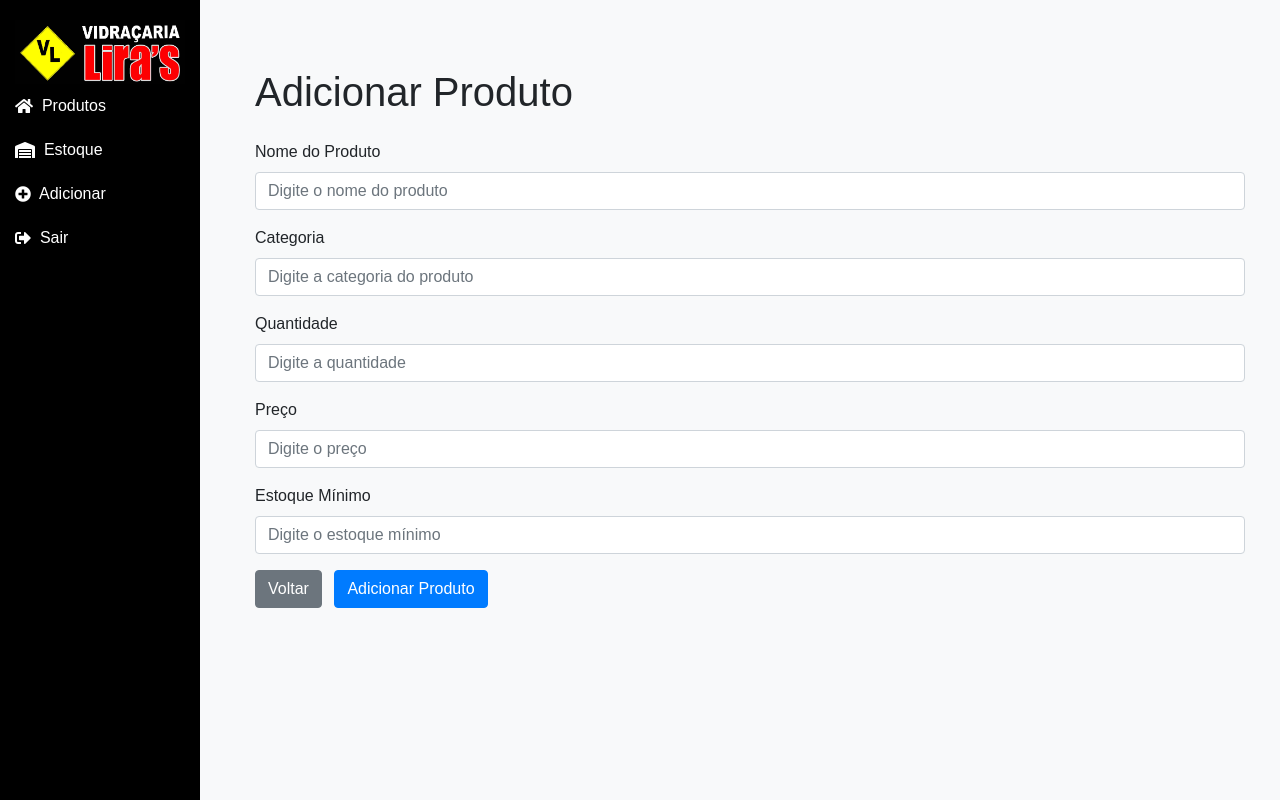
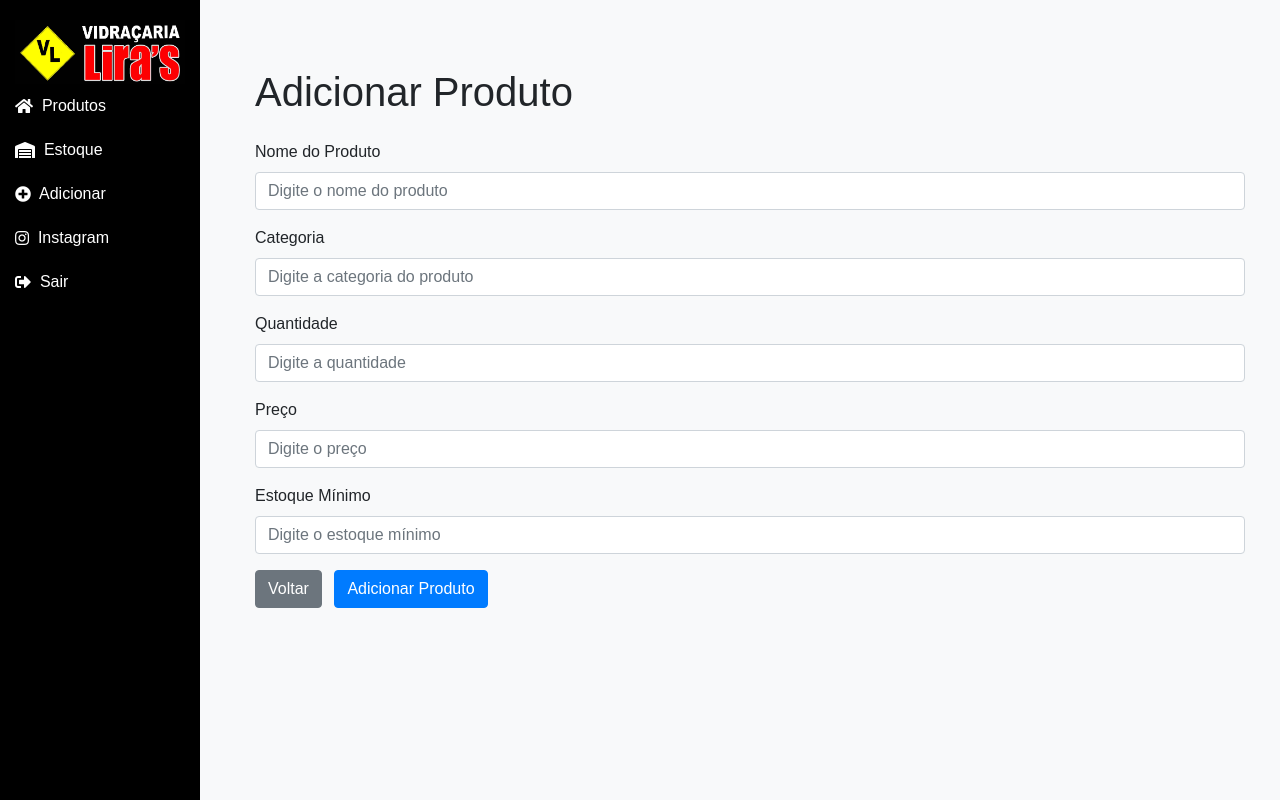
Before and after one commit to Elielton-Ferreira/liras_system, a Flask app: page /adicionar in a window 1280 px wide. Run offline with Flask 3, Linux system fonts and the light colour scheme; some libraries are stand-ins or nearby versions.

Commit message:
Botao instagram

```diff
--- a/templates/base.html
+++ b/templates/base.html
@@ -96,6 +96,13 @@
                 <a href="/adicionar_vidro">Vidros e Espelhos</a>
                 <a href="/adicionar">Acessórios</a>
             </div>
+        </div>
+
+        <!-- Ícone do Instagram com mesmo estilo do botão "Adicionar" -->
+        <div class="dropdown">
+        <a href="https://www.instagram.com/vidracaria_liras/" target="_blank" class="dropbtn">
+            <i class="fab fa-instagram"></i>&nbsp; Instagram
+            </a>
         </div>
 
         <a href="{{ url_for('logout') }}" class="logout-btn"><i class="fas fa-sign-out-alt"></i>&nbsp; Sair</a>  <!-- Link de logout -->
```
Also changed, not shown: estoque.db.
